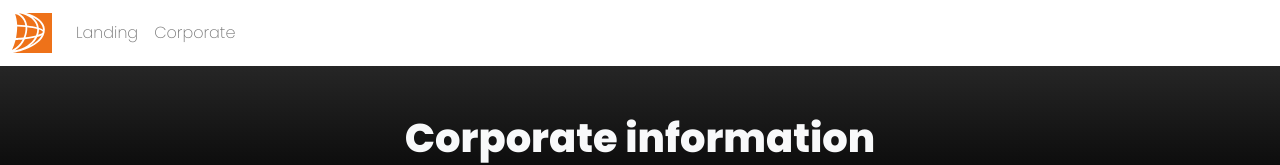
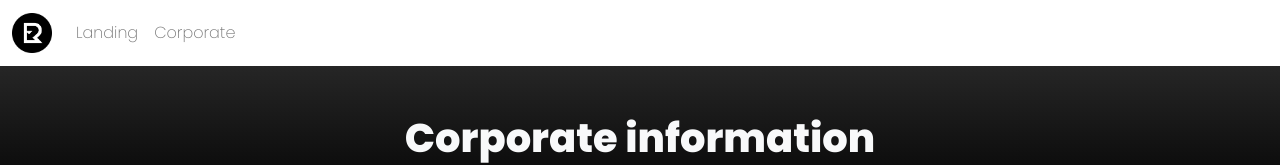
Before and after one commit to noellevanrooij/RESET, a plain HTML site: page corporate.html in a window 1280 px wide. Shown: the top 165 px of the page. Drawn offline with nearby package versions, Linux system fonts and the light colour scheme.

Commit message:
corporate image

```diff
--- a/corporate.html
+++ b/corporate.html
@@ -21,7 +21,7 @@
     <nav class="navbar navbar-expand-lg navbar-light">
       <div class="container-fluid">
         <a class="navbar-brand" href="index.html">
-          <img src="images/buas-square.svg" width="40" alt="Breda University of Applied Sciences">
+          <img src="images/RESET_Logo_Beeldmerk_BLACK.jpg" width="40" alt="RESET">
         </a>
                <div class="collapse navbar-collapse" id="navbarSupportedContent">
           <ul class="navbar-nav me-auto mb-2 mb-lg-0">
```
